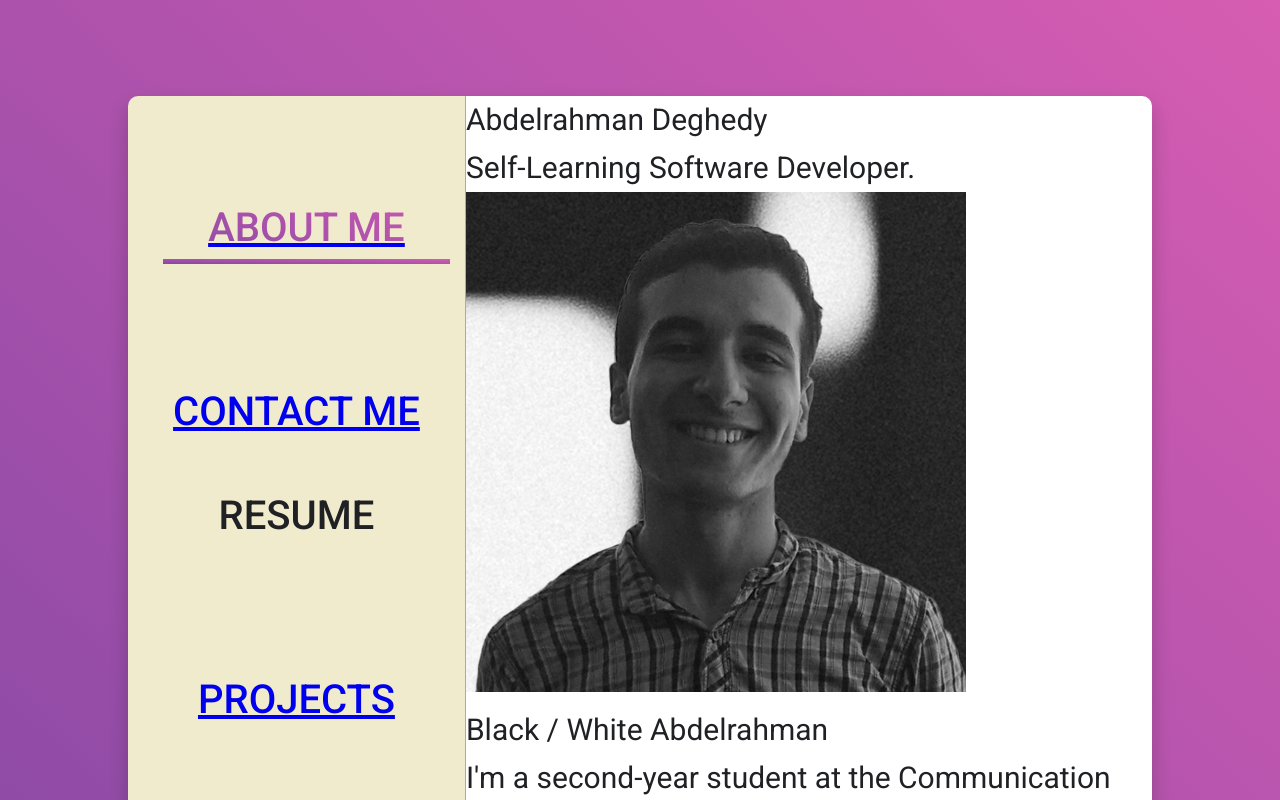
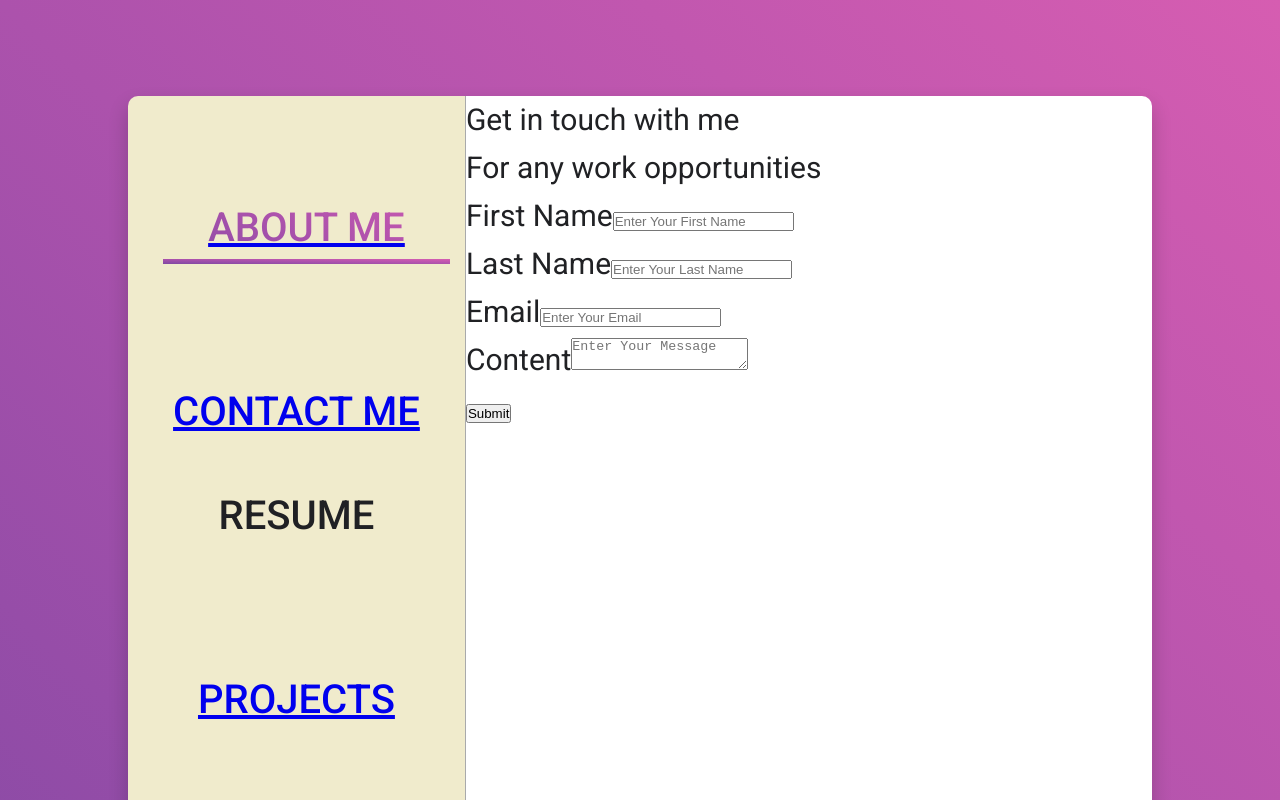
Before and after one commit to AbdelrahmanDeghedy/Personal-Website, a React (Create React App) app: page /contact in a window 1280 px wide. Shown: the top 800 px of the page. Built offline with nearby package versions, Linux system fonts and the light colour scheme.

Commit message:
Added the contact component

```diff
--- /dev/null
+++ b/src/components/Contact.js
@@ -0,0 +1,106 @@
+import React, { Component } from 'react'
+
+class Contact extends Component {
+    render () {
+        return (
+            <div className="contact-container">
+                <div className="contact-text">
+                    <div className="contact-text-primary">
+                        Get in touch with me
+                    </div>
+                    <div className="contact-text-secondary">
+                        For any work opportunities
+                    </div>
+                </div>
+
+                <form className="contact-form" action="https://formsubmit.co/abdelrahman.deghedy@gmail.com" method="POST" onSubmit={this.handleSubmit}>
+                    <div className="contact-form-item">
+                        <label className="contact-form-item-label" for="fname">
+                            First Name
+                        </label>
+                        <input
+                            className="contact-form-item-input"
+                            type="text"
+                            id="fname"
+                            name="fname"
+                            placeholder="Enter Your First Name"
+                            required
+                        />
+                    </div>
+
+                    <div className="contact-form-item">
+                        <label className="contact-form-item-label" for="lname">
+                            Last Name
+                        </label>
+                        <input
+                            className="contact-form-item-input"
+                            type="text"
+                            id="lname"
+                            name="lname"
+                            placeholder="Enter Your Last Name"
+                            required
+                        />
+                    </div>
+
+                    <div className="contact-form-item">
+                        <label className="contact-form-item-label" for="email">
+                            Email
+                        </label>
+                        <input
+                            className="contact-form-item-input"
+                            type="email"
+                            id="email"
+                            name="email"
+                            placeholder="Enter Your Email"
+                            required
+                        />
+                    </div>
+
+                    <div className="contact-form-item">
+                        <label className="contact-form-item-label" for="content">
+                            Content
+                        </label>
+                        <textarea
+                            className="contact-form-item-input contact-form-item-input-content"
+                            type="text"
+                            id="content"
+                            name="content"
+                            placeholder="Enter Your Message"
+                            required
+                        >
+                        </textarea>
+                    </div>
+
+                    <div className="submission-handle">
+                        <input
+                            type="hidden"
+                            name="_next"
+                            value="http://localhost:3000/"
+                        />
+
+                        <input
+                        type="hidden"
+                        name="_captcha"
+                        value="false"
+                        />
+
+                        <input
+                        type="hidden"
+                        name="_autoresponse"
+                        value="Thanks you for reaching out! I'm excited to talk to you, and I will try to contact you as soon as possible."
+                        />
+
+                    </div>
+
+
+                    <button className="contact-form-button" type="submit">
+                        Submit
+                    </button>
+
+                </form>
+            </div>
+        )
+    }
+}
+
+export default Contact;
--- a/src/components/Layout.js
+++ b/src/components/Layout.js
@@ -1,8 +1,9 @@
-import React, { Component, Fragment } from 'react';
+import React, { Component, createContext, Fragment } from 'react';
 import { Route } from 'react-router-dom';
 import Navbar from './Navbar';
 import About from './About';
 import Projects from './Projects';
+import Contact from './Contact';
 
 class Layout extends Component {
     render () {
@@ -15,7 +16,7 @@ class Layout extends Component {
 
                     <div className="main-portion">
                         <Route exact path="/" component={About}/>
-                        <Route exact path="/contact" component={About}/>
+                        <Route exact path="/contact" component={Contact}/>
                         <Route exact path="/projects" component={Projects}/>
                         <Route exact path="/quotes" component={About}/>
 
--- a/src/components/ProjectCard.js
+++ b/src/components/ProjectCard.js
@@ -1,5 +1,4 @@
 import React, { Component, Fragment } from 'react';
-import projImg from '../img/2048.png';
 
 class ProjectCard extends Component {
 
```
